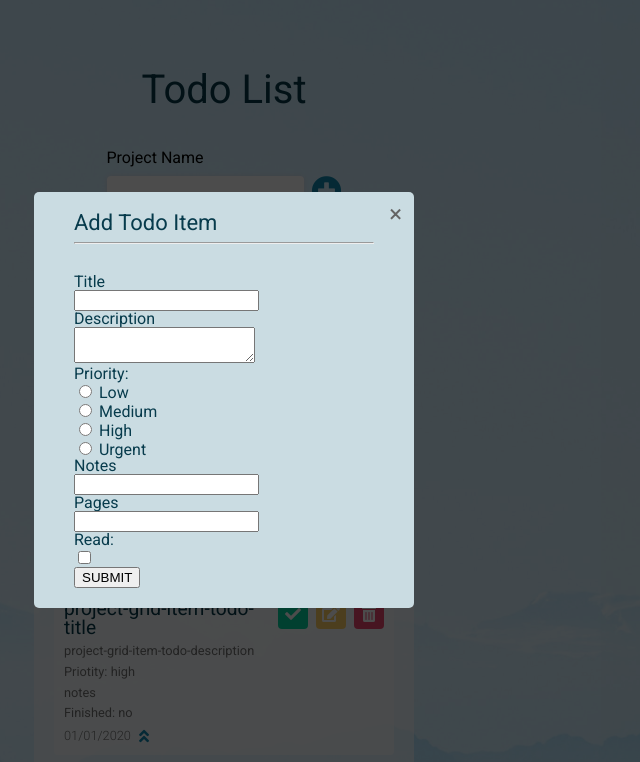
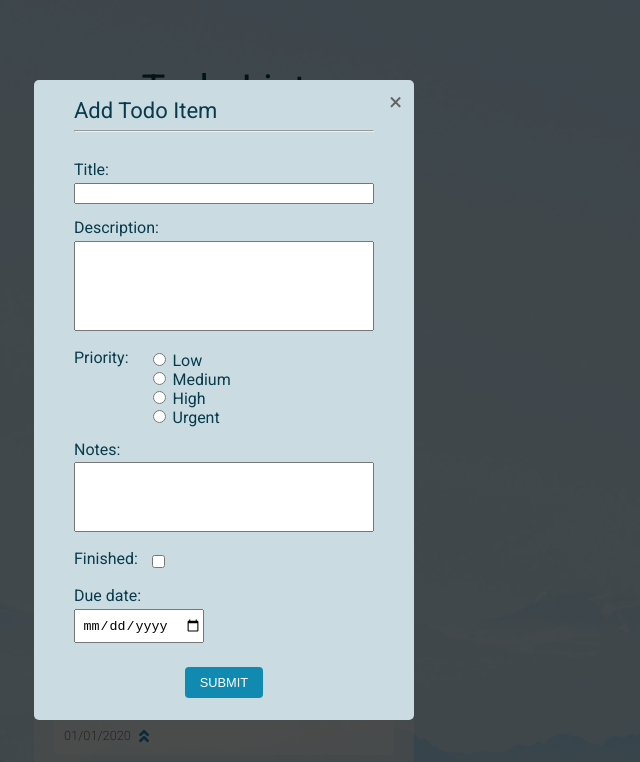
Before and after one commit to AdePrieelle/todo-app, a plain HTML site: page index.html in a window 1280 px wide. Shown: the top 762 px of the page, without its empty margins (416-1056 px from the left). Drawn offline with Linux system fonts and the light colour scheme.

Commit message:
Update background modal form styling for add todo item

```diff
--- a/index.html
+++ b/index.html
@@ -334,7 +334,7 @@
         <form class="bg-modal-content-form" action="">
           <fieldset class="bg-modal-content-form-fieldset">
             <label for="bg-modal-content-form-title" class="bg-modal-content-form-label">
-              Title
+              Title:
             </label>
             <div class="bg-modal-content-form-input-wrapper">
               <input type="text" class="bg-modal-content-form-input-text" name="bg-modal-content-form-title" id="bg-modal-content-form-title">
@@ -342,57 +342,66 @@
           </fieldset>
           <fieldset class="bg-modal-content-form-fieldset">
             <label for="bg-modal-content-form-description" class="bg-modal-content-form-label">
-              Description
+              Description:
             </label>
             <div class="bg-modal-content-form-input-wrapper">
               <textarea class="bg-modal-content-form-input-textarea" name="bg-modal-content-form-description" id="bg-modal-content-form-description" maxlength="140"></textarea>
             </div>
           </fieldset>
 
-          <fieldset>
-            <label for="priority" class="label-priority">
+          <fieldset class="bg-modal-content-form-fieldset bg-modal-content-form-fieldset-priority">
+            <label for="bg-modal-content-form-priority" class="bg-modal-content-form-label bg-modal-content-form-label-priority">
               Priority:
             </label>
-            <div class="inputradiopriority">
-              <input type="radio" class="input-priority-radio-low" id="low" name="priority" value="low">
-              <label for="low">Low</label><br>
-              <input type="radio" class="input-priority-radio-medium" id="medium" name="priority" value="medium">
-              <label for="medium">Medium</label><br>
-              <input type="radio" class="input-priority-radio-high" id="high" name="priority" value="high">
-              <label for="high">High</label><br>
-              <input type="radio" class="input-priority-radio-urgent" id="urgent" name="priority" value="urgent">
-              <label for="urgent">Urgent</label>
+            <div class="bg-modal-content-form-input-wrapper bg-modal-content-form-input-wrapper-priority">
+              <input type="radio" class="bg-modal-content-form-input-radio" id="bg-modal-content-form-priority-low" name="bg-modal-content-form-priority" value="low">
+              <label for="bg-modal-content-form-priority-low">Low</label><br>
+              <input type="radio" class="bg-modal-content-form-input-radio" id="bg-modal-content-form-priority-medium" name="bg-modal-content-form-priority" value="medium">
+              <label for="bg-modal-content-form-priority-medium">Medium</label><br>
+              <input type="radio" class="bg-modal-content-form-input-radio" id="bg-modal-content-form-priority-high" name="bg-modal-content-form-priority" value="high">
+              <label for="bg-modal-content-form-priority-high">High</label><br>
+              <input type="radio" class="bg-modal-content-form-input-radio" id="bg-modal-content-form-priority-urgent" name="bg-modal-content-form-priority" value="urgent">
+              <label for="bg-modal-content-form-priority-urgent">Urgent</label><br>
             </div>
           </fieldset>
 
-          <fieldset>
-            <label for="author" class="label-notes">
-              Notes
+          <fieldset class="bg-modal-content-form-fieldset">
+            <label for="bg-modal-content-form-notes" class="bg-modal-content-form-label">
+              Notes:
             </label>
-            <div class="inputdescription">
-              <input type="text" class="input-description-text" name="description" id="description">
+            <div class="bg-modal-content-form-input-wrapper">
+              <!-- <input type="text" class="input-description-text" name="description" id="description"> -->
+              <textarea class="bg-modal-content-form-input-textarea bg-modal-content-form-input-textarea-notes" name="bg-modal-content-form-notes" id="bg-modal-content-form-notes" maxlength="80"></textarea>
             </div>
           </fieldset>
 
-          <fieldset class="fieldset-pages">
-            <label for="pages" class="label-pages">
-              Pages
+          <fieldset class="bg-modal-content-form-fieldset bg-modal-content-form-fieldset-finished">
+            <label for="bg-modal-content-form-finished" class="bg-modal-content-form-label">
+              Finished:
             </label>
-            <div class="inputpages">
-              <input type="number" class="input-pages-number input-small-padding" name="pages" id="pages" min="1">
+            <div class="bg-modal-content-form-input-wrapper">
+              <input type="checkbox" class="bg-modal-content-form-input-checkbox" name="bg-modal-content-form-finished" id="bg-modal-content-form-finished">
             </div>
           </fieldset>
-          <fieldset class="fieldset-read">
-            <label for="read" class="label-read">
-              Read:
+
+          <fieldset class="bg-modal-content-form-fieldset">
+            <label for="bg-modal-content-form-duedate" class="bg-modal-content-form-label">
+              Due date:
             </label>
-            <div class="inputread">
-              <input type="checkbox" class="input-read-text" name="read" id="read">
+            <div class="bg-modal-content-form-input-wrapper">
+              <input type="date" class="bg-modal-content-form-input-date" name="bg-modal-content-form-duedate" id="bg-modal-content-form-duedate">
             </div>
           </fieldset>
-          <div class="add-new-book-submit">
-            <button type="button" class="add-new-book-submit-link">SUBMIT</button>
-          </div>
+
+          <fieldset class="bg-modal-content-form-fieldset">
+            <div class="bg-modal-content-form-input-wrapper bg-modal-content-form-input-wrapper-submit">
+              <button type="button" class="bg-modal-content-form-input-submit">SUBMIT</button>
+            </div>
+          </fieldset>
+
+          <!-- <div class="add-new-todo-item-submit">
+            <button type="button" class="add-new-todo-item-submit-link">SUBMIT</button>
+          </div> -->
         </form>
       </div>
     </div>
--- a/resources/css/main.scss
+++ b/resources/css/main.scss
@@ -370,6 +370,7 @@ body {
 		height: auto;
 		max-height: 80vh;
 		min-width: 380px;
+		// width: 380px;
 		border-radius: 5px;
 		background-color: #cadce2;
 		overflow-y: auto;
@@ -390,96 +391,76 @@ body {
 		}
 		.bg-modal-content-form {
 			.bg-modal-content-form-fieldset {
+				margin-bottom: 1rem;
 				.bg-modal-content-form-label {
+					display: inline-block;
+					margin-bottom: .3rem;
+				}
 				.bg-modal-content-form-input-wrapper {
+					// display: flex;
+					// align-items: center;
+					// justify-content: space-between;
+					// width: 100%;
+					// margin-top: 10px;
+					// margin-bottom: 10px;
 					.bg-modal-content-form-input-text {
-
+						width: 100%;
+						padding-left: .5rem;
 					}
 					.bg-modal-content-form-input-textarea {
 						resize: none;
-							padding: 10px;
+						padding: .5rem;
 						width: 100%;
-							height: 120px;
+						height: 90px;
 						// margin-top: 10px;
 						// margin-bottom: 10px;
 						// border-radius: 4px;
 						// border: none;
 					}
+					.bg-modal-content-form-input-textarea-notes {
+						height: 70px;
+					}
+					.bg-modal-content-form-input-date {
+						padding: .4rem 0 .4rem .4rem;
+					}
+				}
+				.bg-modal-content-form-input-wrapper-submit {
+					width: 100%;
+					display: flex;
+					justify-content: center;
+					margin-top: .5rem;
+					.bg-modal-content-form-input-submit {
+						padding: 8px 15px;
+						color: white;
+						background-color: $project-todo-item-add-color;
+						border: none;
+						border-radius: 4px;
+						text-transform: uppercase;
+						font-size: .8rem;
+						cursor: pointer;
+						&:hover {
+							background-color: $project-todo-item-add-color-hover;
 						}
 					}
 				}
 			}
+			.bg-modal-content-form-fieldset-priority {
+				display: flex;
+				.bg-modal-content-form-label-priority {
+					margin-right: 19px;
+				}
+			}
+			.bg-modal-content-form-fieldset-finished {
+				display: flex;
+				align-items: center;
+				:first-child {
+					margin-right: 10px;
 				}
 			}
 
-
-
-
-// input {
-// 	display: block;
-// 	width: 100%;
-// 	padding: 12px 8px;
-// 	border-style: none;
-// 	border-radius: 4px;
-// 	margin: 15px auto;
-// }
-
-// .input-small-padding {
-// 	padding: 8px 4px;
-// }
-
-// .fieldset-pages {
-// 	width: 30%;
-// }
-
-// .fieldset-read {
-// 	display: flex;
-// 	margin-top: 10px;
-// }
-
-// .input-read-text {
-// 	display: inline-block;
-// 	width: auto;
-// 	margin: 1px 0 20px 10px;
-// }
-
-// .add-new-book-submit {
-// 	display: flex;
-// 	justify-content: center;
-// 	margin: 12px auto 10px auto;
-// }
-
-// .add-new-book-submit-link {
-// 	text-decoration: none;
-// 	color: white;
-// 	border: none;
-// 	background-color: rgb(26, 141, 150);
-// 	padding: 10px 30px;
-// 	border-radius: 8px;
-// 	font-weight: 500;
-// 	cursor: pointer;
-// }
-
-// .add-new-book-submit-link:hover {
-// 	background-color: rgb(51, 167, 175);
-// }
-
-
-
-
-// .bg-modal-form-input-textarea {
-// 	resize: none;
-// 	padding: 10px;
-// 	width: 100%;
-// 	height: 120px;
-// 	// margin-top: 10px;
-// 	// margin-bottom: 10px;
-// 	// border-radius: 4px;
-// 	// border: none;
-// }
-
-
-
+		}
+	}
+}
 
 
 
@@ -501,6 +482,8 @@ body {
 // 		margin-left: 20px;
 // 	}
 // }
+
+
 
 /*
 Start watching for compiling scss to css
--- a/resources/css/partials/_variables.scss
+++ b/resources/css/partials/_variables.scss
@@ -41,8 +41,9 @@ $project-todo-item-add-color: #00b4d8;
 $project-todo-item-add-color: #33a8c7;
 $project-todo-item-add-color: #118ab2;
 // $project-todo-item-add-color: #33a8c7;
+$project-todo-item-add-color-hover: #15a1cf;
 
-$expand-icon-color: rgb(0, 140, 255);
+// $expand-icon-color: rgb(0, 140, 255);
 $expand-icon-color: $project-todo-item-add-color;
 
 
```
Also changed, not shown: resources/css/main.css, 1 other file. Lines whose indentation alone changed are shown as unchanged.
